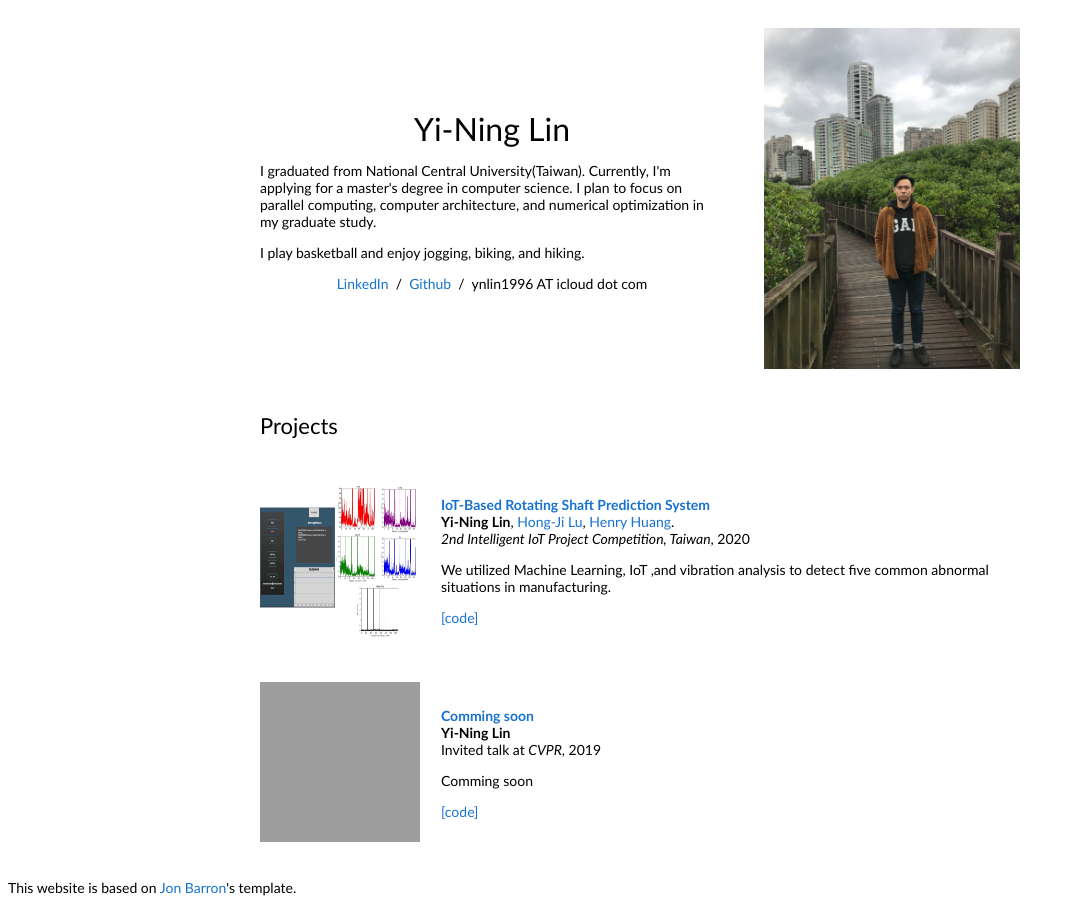
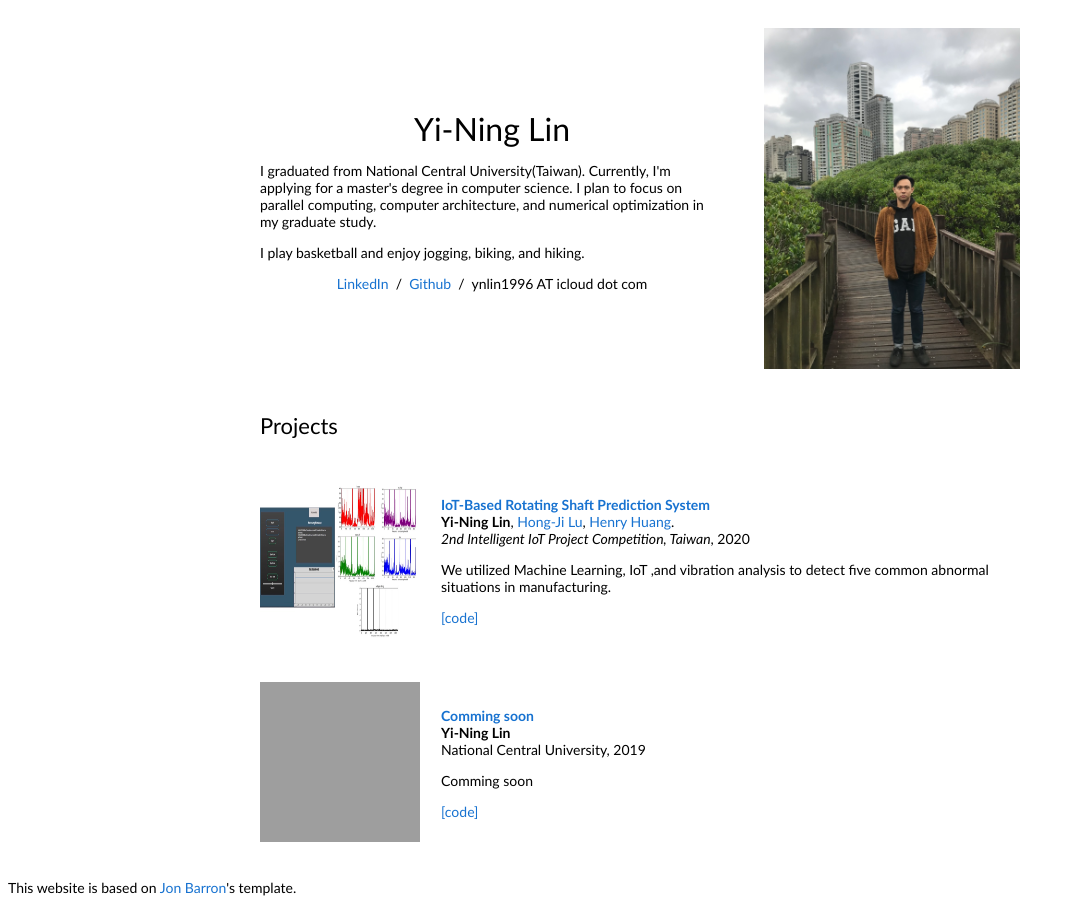
Before and after one commit to kennyynlin/kennyynlin.github.io, a plain HTML site: page index.html in a window 1280 px wide. Shown: the whole page, without its empty margins (0-1072 px from the left). Drawn offline with Linux system fonts and the light colour scheme; grey boxes are pictures that could not be loaded.

Commit message:
Update index.html

```diff
--- a/index.html
+++ b/index.html
@@ -71,7 +71,7 @@
               <br>
                <strong> Yi-Ning Lin </strong>
               <br>
-              Invited talk at <em>CVPR</em>, 2019
+              National Central University, 2019
               <p> Comming soon</p>
                <a href="https://github.com/kennyynlin/Heat-Transfer-Term-Project">[code]</a>
             </td>
```
